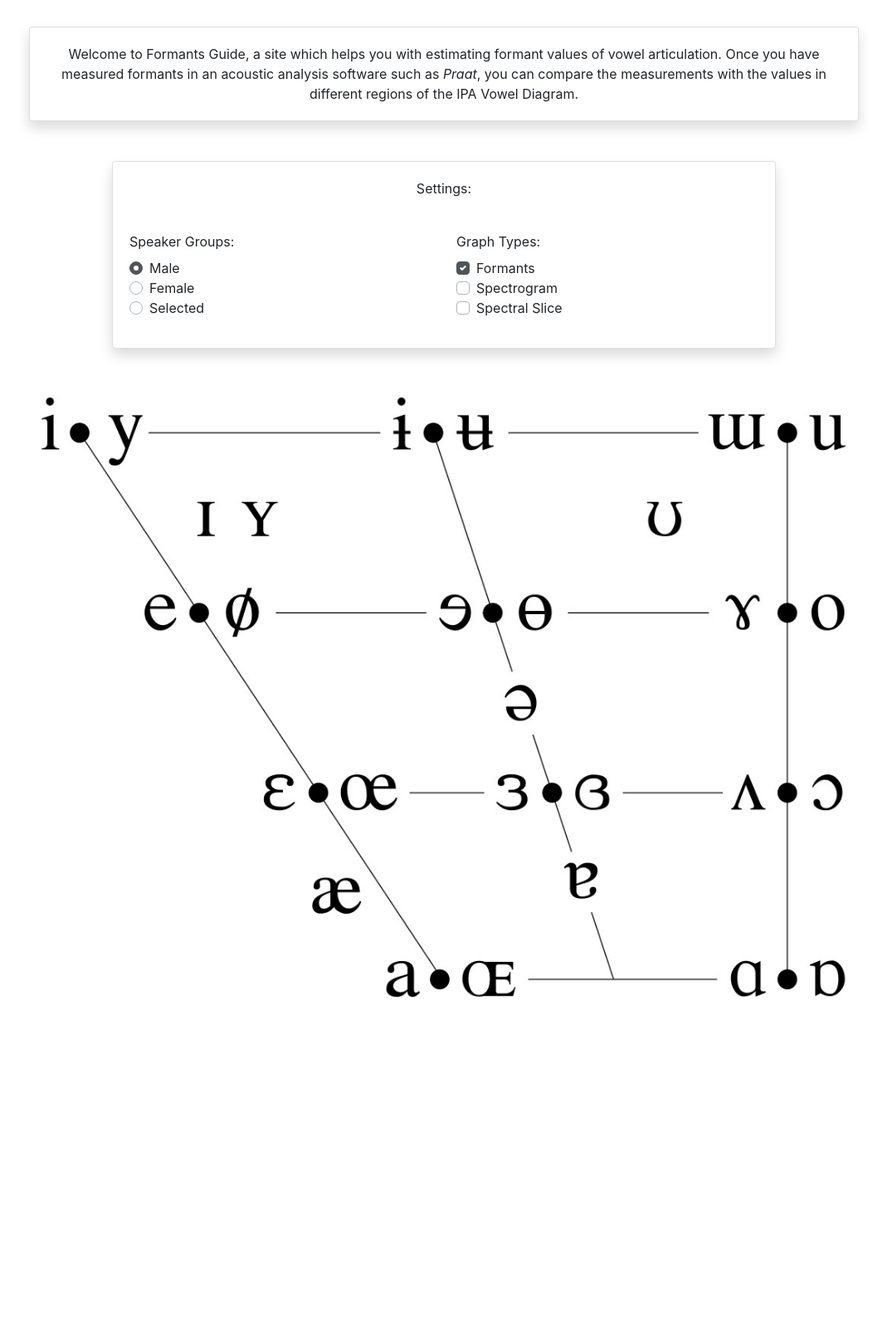
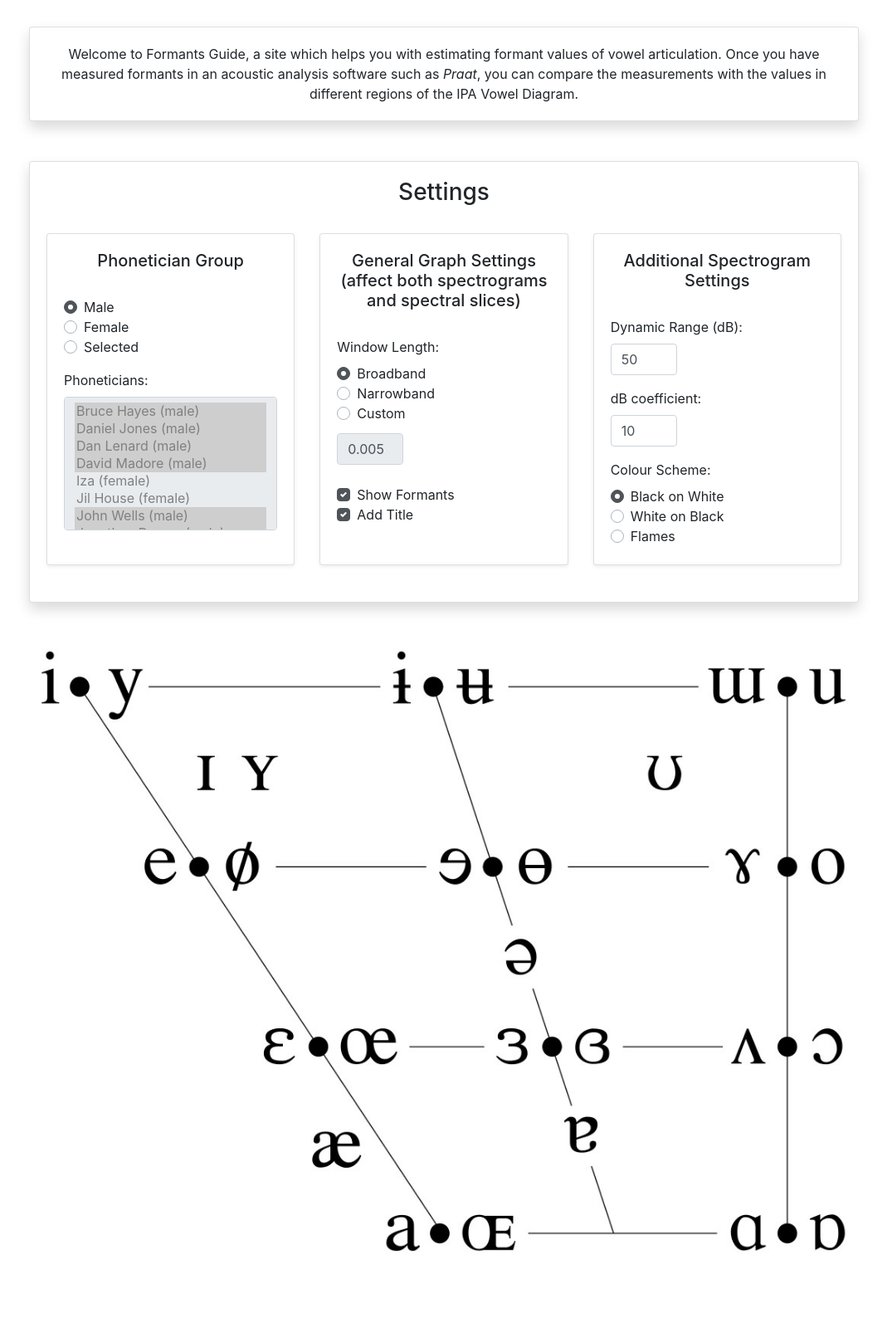
Before and after one commit to Stolarski-Lukasz/formantsguide, a Django app: page / in a window 1280 px wide. Shown: the part 56-1644 px from the top of the page at 83% size, without its empty margins (105-1174 px from the left). Before the commit the page ends 1258 px from the top, so only its background shows below. Run offline with Django 3.2, Linux system fonts and the light colour scheme; some libraries are stand-ins or nearby versions.

Commit message:
Finish settings panel

```diff
--- a/app_graphs/my_acoustic_graphs.py
+++ b/app_graphs/my_acoustic_graphs.py
@@ -132,7 +132,7 @@ class ParselmouthSpectrogramGrapher(SpectrogramGrapher):
         # removing frame
         for pos in ['right', 'top', 'bottom', 'left']:
             plt.gca().spines[pos].set_visible(False)
-        plt.show()
+        # plt.show()
 
 
 class ParselmouthSpectrumGrapher():
--- a/static/css/formantsguide.css
+++ b/static/css/formantsguide.css
@@ -23,3 +23,7 @@
 .vowel_area:hover {
   background-color:#4f5459;
 }
+
+.fg-settings-card {
+  height: 25rem;
+}
--- a/static/js/formantsguide-vue-main.js
+++ b/static/js/formantsguide-vue-main.js
@@ -10,7 +10,8 @@ const vue_app = Vue.createApp({
       results: false,
       x: 0,
       y: 0,
-      phoneticiansList: false
+      phoneticiansList: false,
+      spectrogramButton: true
     }
   },
   delimiters: ["${", "}$"],
@@ -19,28 +20,71 @@ const vue_app = Vue.createApp({
       this.x = event.offsetX
       this.y = event.offsetY
     },
-    showPhoneticiansList(event) {
-      this.phoneticiansList = true
-      console.log("clicked")
+    enablePhoneticiansList(event) {
+      var phoneticians = document.getElementById("phoneticians")
+      phoneticians.disabled = false
+
+      // Iterate through all the options and deselect them
+      var options = phoneticians.options;
+      for (var i = 0; i < options.length; i++) {
+        options[i].selected = false;
+      }
+      var danielJones = document.getElementById("daniel-jones")
+      danielJones.selected = true
     },
-    hidePhoneticiansList(event) {
-      this.phoneticiansList = false
-      console.log("clicked")
+    disablePhoneticiansList(event) {
+      var phoneticians = document.getElementById("phoneticians")
+      phoneticians.disabled = true
+
+      var options = phoneticians.options;
+      for (var i = 0; i < options.length; i++) {
+        if (event.target.id == "male-phoneticians-radio") {
+          if (options[i].className == "male") {
+            options[i].selected = true
+          } else {
+            options[i].selected = false
+          }
+        } else if (event.target.id == "female-phoneticians-radio") {
+          if (options[i].className == "female") {
+            options[i].selected = true
+          } else {
+            options[i].selected = false
+          }
+        }
+      }
     },
-    create_spectrogram(event){
+    enableWindowLengthInput(event) {
+      var windowLengthInput = document.getElementById("window-length-input")
+      windowLengthInput.disabled = false
+    },
+    disableWindowLengthInput(event) {
+      var windowLengthInput = document.getElementById("window-length-input")
+      windowLengthInput.disabled = true
+      if (event.target.id == "broadband-radio") {
+        windowLengthInput.value = "0.005"
+      } else if (event.target.id == "narrowband-radio") {
+        windowLengthInput.value = "0.03"
+      }
+    },
+    create_figure(event) {
+      // getting data
       const user_form = document.querySelector('#userform');
-      const request = new XMLHttpRequest();
-
-      console.log("here")
       const cardinal_vowel = event.target.id
-
-
       const formData = new FormData(user_form);
       console.log(formData)
       formData.append("cardinal_vowel", cardinal_vowel)
       let params = new URLSearchParams(formData);
 
-      console.log(params)
+      if (formData.get("formantsCheck")) {
+        console.log("formantsCheck registed")
+      }
+      // else if ()
+
+
+
+      const request = new XMLHttpRequest();
+
+
       // params = params + "&cardinal_vowel=" + cardinal_vowel
       // console.log(params)
       // request.open('GET', '/search/?' + params.toString());
--- a/templates/home.html
+++ b/templates/home.html
@@ -107,82 +107,168 @@
       <div class="row justify-content-center">
         <div class="col text-center justify-content-center">
           <!-- you can also format this card using the same formatting as for the info card... -->
-          <div class="card shadow mx-auto" style="max-width: 50rem;">
+          <!-- <div class="card shadow mx-auto" style="max-width: 60rem;"> -->
+          <div class="card shadow mx-auto" style="max-width: 1000px">
             <div class="card-body">
-              <p class="card-text">Settings:</p>
+              <h3 class="card-text">Settings</h3>
               <form id="userform" v-on:submit.prevent="">
                 {% csrf_token %}
                 <br>
                 <div class="row justify-content-center">
-                  <div class="col text-center justify-content-center">
+                  <div class="col-md text-center justify-content-center">
+                    <div class="card shadow-sm fg-settings-card">
+                      <div class="card-body">
+                        <h5>Phonetician Group</h5>
+                        <br>
                         <div class="form-group text-left">
-                      <label for="group">Speaker Groups:</label>
-                      <!-- <div class="custom-control custom-radio">
-                        <input checked type="radio" id="allPhoneticiansRadio" name="phonetician_group" value="allPhoneticians"
-                          class="custom-control-input" v-on:click="hidePhoneticiansList">
-                        <label class="custom-control-label" for="allPhoneticiansRadio">All Phoneticians</label>
-                      </div> -->
+                          <!-- <label for="group">Speaker Group:</label> -->
                           <div class="custom-control custom-radio">
-                        <input checked type="radio" id="malePhoneticiansRadio" name="phonetician_group" value="male" class="custom-control-input"
-                          v-on:click="hidePhoneticiansList">
-                        <label class="custom-control-label" for="malePhoneticiansRadio">Male</label>
+                            <input checked type="radio" id="male-phoneticians-radio" name="phonetician-group" value="male"
+                              class="custom-control-input" v-on:click="disablePhoneticiansList">
+                            <label class="custom-control-label" for="male-phoneticians-radio">Male</label>
                           </div>
                           <div class="custom-control custom-radio">
-                        <input type="radio" id="femalePhoneticiansRadio" name="phonetician_group" value="female" class="custom-control-input"
-                          v-on:click="hidePhoneticiansList">
-                        <label class="custom-control-label" for="femalePhoneticiansRadio">Female</label>
+                            <input type="radio" id="female-phoneticians-radio" name="phonetician-group" value="female"
+                              class="custom-control-input" v-on:click="disablePhoneticiansList">
+                            <label class="custom-control-label" for="female-phoneticians-radio">Female</label>
                           </div>
                           <div class="custom-control custom-radio">
-                        <input type="radio" id="selectedPhoneticiansRadio" name="phonetician_group" value="selected"
-                          class="custom-control-input" v-on:click="showPhoneticiansList">
-                        <label class="custom-control-label" for="selectedPhoneticiansRadio">Selected</label>
+                            <input type="radio" id="selected-phoneticians-radio" name="phonetician-group" value="selected"
+                              class="custom-control-input" v-on:click="enablePhoneticiansList">
+                            <label class="custom-control-label" for="selected-phoneticians-radio">Selected</label>
                           </div>
                         </div>
 
-                    <div class="form-group text-left" v-if="phoneticiansList">
+                        <!-- <div class="form-group text-left" v-if="phoneticiansList"> -->
+                        <div class="form-group text-left">
                           <label for="phoneticians">Phoneticians:</label>
-                      <select multiple class="custom-select form-control" size="5" id="phoneticians"
+                          <select disabled multiple class="custom-select form-control" size="7" id="phoneticians"
                             name="phoneticians">
-                        <option>Bruce Hayes (male)</option>
-                        <option selected>Daniel Jones (male)</option>
-                        <option>Dan Lenard (male)</option>
-                        <option>David Madore (male)</option>
-                        <option>Iza (female)</option>
-                        <option>Jil House (female)</option>
-                        <option>John Wells (male)</option>
-                        <option>Jonathan Dowse (male)</option>
-                        <option>Jürgen Handke (male)</option>
-                        <option>Łukasz Stolarski (male)</option>
-                        <option>"Macquire University" (male)</option>
-                        <option>Magda (female)</option>
-                        <option>Ola Matysiak (female)</option>
-                        <option>Peter Ladefoged 1 (male)</option>
-                        <option>Peter Ladefoged 2 (male)</option>
-                        <option>"The University of Sheffield" (male)</option>
-                        <option>"The University of Sheffield" (female)</option>
-                        <option>"University of Victoria" (male)</option>
-                        <option>"Wikipedia" (male)</option>
+                            <option class="male" selected>Bruce Hayes (male)</option>
+                            <option class="male" id="daniel-jones" selected>Daniel Jones (male)</option>
+                            <option class="male" selected>Dan Lenard (male)</option>
+                            <option class="male" selected>David Madore (male)</option>
+                            <option class="female">Iza (female)</option>
+                            <option class="female">Jil House (female)</option>
+                            <option class="male" selected>John Wells (male)</option>
+                            <option class="male" selected>Jonathan Dowse (male)</option>
+                            <option class="male" selected>Jürgen Handke (male)</option>
+                            <option class="male" selected>Łukasz Stolarski (male)</option>
+                            <option class="male" selected>"Macquire University" (male)</option>
+                            <option class="female">Magda (female)</option>
+                            <option class="female">Ola Matysiak (female)</option>
+                            <option class="male" selected>Peter Ladefoged 1 (male)</option>
+                            <option class="male" selected>Peter Ladefoged 2 (male)</option>
+                            <option class="male" selected>"The University of Sheffield" (male)</option>
+                            <option class="female">"The University of Sheffield" (female)</option>
+                            <option class="male" selected>"University of Victoria" (male)</option>
+                            <option class="male" selected>"Wikipedia" (male)</option>
                           </select>
+                        </div>
+                      </div>
                     </div>
                   </div>
 
                   <div class="col text-center justify-content-center">
+                    <div class="card shadow-sm fg-settings-card">
+                      <div class="card-body">
+                        <!-- <p class="card-text">General Graph Settings: <br> (affect both spectrograms and spectral slices)</p> -->
+                        <h5>General Graph Settings <br> (affect both spectrograms and spectral slices)</h5>
+                        <br>
                         <div class="form-group text-left">
-                      <label for="graphType">Graph Types:</label>
+                          <label for="general_graph_settings">Window Length:</label>
+                          <div class="custom-control custom-radio">
+                            <input checked type="radio" id="broadband-radio" name="window-length" value="broadband"
+                              class="custom-control-input" v-on:click="disableWindowLengthInput">
+                            <label class="custom-control-label" for="broadband-radio">Broadband</label>
+                          </div>
+                          <div class="custom-control custom-radio">
+                            <input type="radio" id="narrowband-radio" name="window-length" value="narrowband"
+                              class="custom-control-input" v-on:click="disableWindowLengthInput">
+                            <label class="custom-control-label" for="narrowband-radio">Narrowband</label>
+                          </div>
+                          <div class="custom-control custom-radio">
+                            <input type="radio" id="customband-radio" name="window-length" value="custom"
+                              class="custom-control-input" v-on:click="enableWindowLengthInput">
+                            <label class="custom-control-label" for="customband-radio">Custom</label>
+                          </div>
+                          <div class="col-xs-12" style="height:0.75em;"></div>
+                          <input disabled class="form-control" id="window-length-input" type="text" value="0.005" size="5"
+                            style="max-width: 5rem">
+                          <div class="col-xs-12" style="height:1.5em;"></div>
                           <div class="custom-control custom-checkbox">
-                        <input checked type="checkbox" class="custom-control-input" id="formantsCheck" name="formantsCheck">
-                        <label class="custom-control-label" for="formantsCheck">Formants</label>
+                            <input checked type="checkbox" class="custom-control-input" id="showFormantsCheck"
+                              name="showFormantsCheck">
+                            <label class="custom-control-label" for="showFormantsCheck">Show Formants</label>
                           </div>
                           <div class="custom-control custom-checkbox">
-                        <input type="checkbox" class="custom-control-input" id="spectrogramCheck" name="spectrogramCheck">
-                        <label class="custom-control-label" for="spectrogramCheck">Spectrogram</label>
-                      </div>
-                      <div class="custom-control custom-checkbox">
-                        <input type="checkbox" class="custom-control-input" id="spectralSliceCheck" name="spectralSliceCheck">
-                        <label class="custom-control-label" for="spectralSliceCheck">Spectral Slice</label>
+                            <input checked type="checkbox" class="custom-control-input" id="addTitleCheck"
+                              name="addTitleCheck">
+                            <label class="custom-control-label" for="addTitleCheck">Add Title</label>
                           </div>
                         </div>
                       </div>
+                    </div>
+                  </div>
+
+                  <div class="col text-center justify-content-center">
+                    <div class="card shadow-sm fg-settings-card">
+                      <div class="card-body">
+                        <!-- <p class="card-text">Additional Spectrogram Settings:</p> -->
+                        <h5>Additional Spectrogram Settings</h5>
+                        <br>
+                        <div class="form-group text-left">
+                          <label for="exampleInputEmail1">Dynamic Range (dB):</label>
+                          <input class="form-control" type="text" value="50" size="5"
+                            style="max-width: 5rem">
+                        </div>
+                        <div class="form-group text-left">
+                          <label for="exampleInputEmail1">dB coefficient:</label>
+                          <input class="form-control" type="text" value="10" size="5"
+                            style="max-width: 5rem">
+                        </div>
+
+
+
+
+                        <div class="form-group text-left">
+                          <label for="spectrogram_colour_scheme">Colour Scheme:</label>
+                          <div class="custom-control custom-radio">
+                            <input checked type="radio" id="blackOnWhite" name="colourScheme" value="blackOnWhite"
+                              class="custom-control-input">
+                            <label class="custom-control-label" for="blackOnWhite">Black on White</label>
+                          </div>
+                          <div class="custom-control custom-radio">
+                            <input type="radio" id="whiteOnBlack" name="colourScheme" value="whiteOnBlack"
+                              class="custom-control-input">
+                            <label class="custom-control-label" for="whiteOnBlack">White on Black</label>
+                          </div>
+                          <div class="custom-control custom-radio">
+                            <input type="radio" id="flames" name="colourScheme" value="flames"
+                              class="custom-control-input">
+                            <label class="custom-control-label" for="flames">Flames</label>
+                          </div>
+                        </div>
+                        <!-- <div class="form-group text-left">
+                          <div class="custom-control custom-radio">
+                            <input type="radio" id="custombandRadio" name="windowLength" value="custom"
+                              class="custom-control-input">
+                            <label class="custom-control-label" for="custombandRadio">Custom</label>
+                          </div> -->
+
+
+                          <!-- <label for="general_graph_settings">Window Length:</label>
+                          <div class="custom-control custom-radio">
+                            <input checked type="radio" id="broadbandRadio" name="windowLength" value="broadband"
+                              class="custom-control-input">
+                            <label class="custom-control-label" for="broadbandRadio">Broadband</label>
+                          </div> -->
+
+                        </div>
+                      </div>
+                    </div>
+                  </div>
+
                   <br>
               </form>
             </div>
@@ -210,9 +296,9 @@
           </img>
           <!-- In the future, change all absolute values to relative percent values -->
           <div class="vowel_area" id="CV1" style="left:0%; top:0.5%;" href="#" data-toggle="modal"
-            data-target="#results_modal" v-on:click="create_spectrogram">
+            data-target="#results_modal" v-on:click="create_figure">
           </div>
-          <div class="vowel_area" id="CV09" style="left:87px; top:0.5%;" href="#" data-toggle="modal"
+          <div class="vowel_area" id="CV9" style="left:87px; top:0.5%;" href="#" data-toggle="modal"
             data-target="#results_modal"></div>
           <div class="vowel_area" id="CV17" style="left:422px; top:0.5%;" href="#" data-toggle="modal"
             data-target="#results_modal"></div>
@@ -220,7 +306,7 @@
             data-target="#results_modal"></div>
           <div class="vowel_area" id="CV16" style="left:817px; top:0.5%; width:70px;" href="#" data-toggle="modal"
             data-target="#results_modal"></div>
-          <div class="vowel_area" id="CV08" style="left:935px; top:0.5%;" href="#" data-toggle="modal"
+          <div class="vowel_area" id="CV8" style="left:935px; top:0.5%;" href="#" data-toggle="modal"
             data-target="#results_modal"></div>
           <div class="vowel_area" id="CV19" style="left:186px; top:113px;" href="#" data-toggle="modal"
             data-target="#results_modal"></div>
@@ -228,7 +314,7 @@
             data-target="#results_modal"></div>
           <div class="vowel_area" id="CV21" style="left:739px; top:113px;" href="#" data-toggle="modal"
             data-target="#results_modal"></div>
-          <div class="vowel_area" id="CV02" style="left:130px; top:226px;" href="#" data-toggle="modal"
+          <div class="vowel_area" id="CV2" style="left:130px; top:226px;" href="#" data-toggle="modal"
             data-target="#results_modal"></div>
           <div class="vowel_area" id="CV10" style="left:230px; top:226px;" href="#" data-toggle="modal"
             data-target="#results_modal"></div>
@@ -238,11 +324,11 @@
             data-target="#results_modal"></div>
           <div class="vowel_area" id="CV15" style="left:833px; top:226px;" href="#" data-toggle="modal"
             data-target="#results_modal"></div>
-          <div class="vowel_area" id="CV07" style="left:935px; top:226px;" href="#" data-toggle="modal"
+          <div class="vowel_area" id="CV7" style="left:935px; top:226px;" href="#" data-toggle="modal"
             data-target="#results_modal"></div>
           <div class="vowel_area" id="CV24" style="left:565px; top:336px;" href="#" data-toggle="modal"
             data-target="#results_modal"></div>
-          <div class="vowel_area" id="CV03" style="left:272px; top:445px;" href="#" data-toggle="modal"
+          <div class="vowel_area" id="CV3" style="left:272px; top:445px;" href="#" data-toggle="modal"
             data-target="#results_modal"></div>
           <div class="vowel_area" id="CV11" style="left:370px; top:445px; width:80px;" href="#" data-toggle="modal"
             data-target="#results_modal"></div>
@@ -252,17 +338,17 @@
             data-target="#results_modal"></div>
           <div class="vowel_area" id="CV14" style="left:839px; top:445px;" href="#" data-toggle="modal"
             data-target="#results_modal"></div>
-          <div class="vowel_area" id="CV06" style="left:935px; top:445px;" href="#" data-toggle="modal"
+          <div class="vowel_area" id="CV6" style="left:935px; top:445px;" href="#" data-toggle="modal"
             data-target="#results_modal"></div>
           <div class="vowel_area" id="CV27" style="left:335px; top:568px; width:70px;" href="#" data-toggle="modal"
             data-target="#results_modal"></div>
           <div class="vowel_area" id="CV28" style="left:638px; top:552px;" href="#" data-toggle="modal"
             data-target="#results_modal"></div>
-          <div class="vowel_area" id="CV04" style="left:422px; top:669px;" href="#" data-toggle="modal"
+          <div class="vowel_area" id="CV4" style="left:422px; top:669px;" href="#" data-toggle="modal"
             data-target="#results_modal"></div>
           <div class="vowel_area" id="CV12" style="left:517px; top:669px; width:75px" href="#" data-toggle="modal"
             data-target="#results_modal"></div>
-          <div class="vowel_area" id="CV05" style="left:839px; top:669px;" href="#" data-toggle="modal"
+          <div class="vowel_area" id="CV5" style="left:839px; top:669px;" href="#" data-toggle="modal"
             data-target="#results_modal"></div>
           <div class="vowel_area" id="CV13" style="left:935px; top:669px;" href="#" data-toggle="modal"
             data-target="#results_modal"></div>
```
Also changed, not shown: app_graphs/views.py (+7 -16 lines), media/spectrograms/CV_01_male_dynrange30_dbcoeff7_2023_10_18_18_42_21_464158_broadband_average_spectrogram.png (added), media/spectrograms/CV_01_male_dynrange30_dbcoeff7_2023_10_20_09_42_47_065658_broadband_average_spectrogram.png (added), media/spectrograms/CV_01_male_dynrange30_dbcoeff7_2023_10_20_09_48_07_456021_broadband_average_spectrogram.png (added), media/spectrograms/CV_01_male_dynrange30_dbcoeff7_2023_10_20_09_51_27_752220_broadband_average_spectrogram.png (added), media/spectrograms/CV_01_male_dynrange30_dbcoeff7_2023_10_20_09_52_28_740334_broadband_average_spectrogram.png (added). Lines whose indentation alone changed are shown as unchanged.
